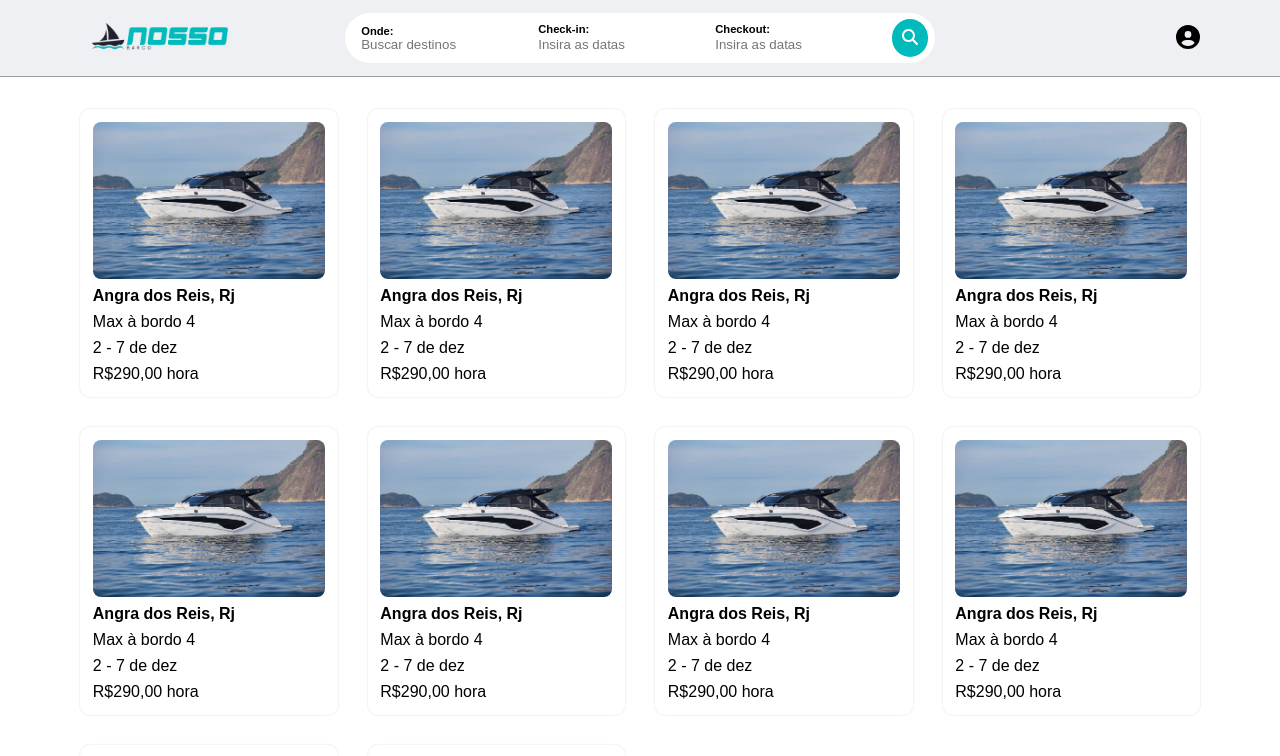
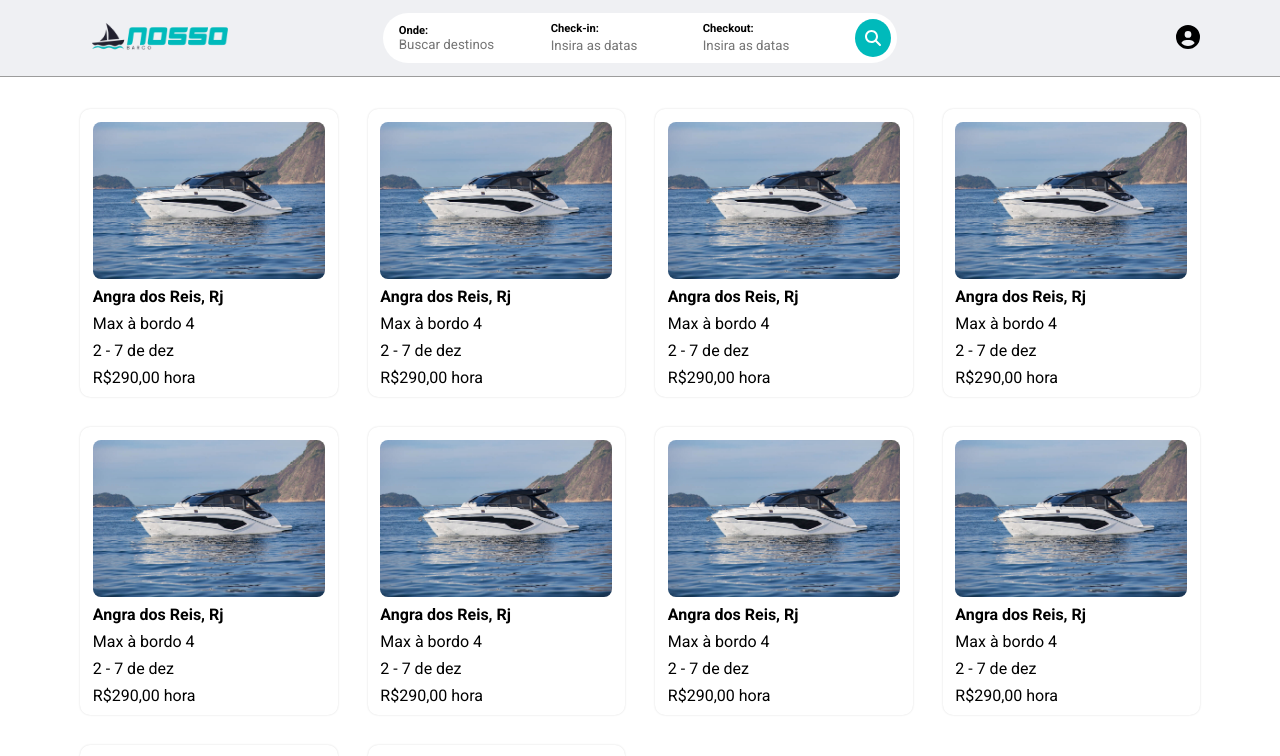
Before and after one commit to FelipeTC06/Nosso-Barco, an Angular app: page / in a window 1280 px wide. Shown: the top 756 px of the page. Built offline with nearby package versions, Linux system fonts and the light colour scheme.

Commit message:
feat: add roboto font

```diff
--- a/src/index.html
+++ b/src/index.html
@@ -1,13 +1,21 @@
 <!doctype html>
 <html lang="en">
+
 <head>
   <meta charset="utf-8">
   <title>NossoBarco</title>
   <base href="/">
   <meta name="viewport" content="width=device-width, initial-scale=1">
   <link rel="icon" type="image/png" href="favicon.png">
+  <link rel="preconnect" href="https://fonts.googleapis.com">
+  <link rel="preconnect" href="https://fonts.gstatic.com" crossorigin>
+  <link
+    href="https://fonts.googleapis.com/css2?family=Nunito:ital,wght@0,200..1000;1,200..1000&family=Roboto:ital,wght@0,100;0,300;0,400;0,500;0,700;0,900;1,100;1,300;1,400;1,500;1,700;1,900&display=swap"
+    rel="stylesheet">
 </head>
+
 <body>
   <app-root></app-root>
 </body>
+
 </html>
--- a/src/styles.scss
+++ b/src/styles.scss
@@ -1,6 +1,6 @@
 
 * {
-  font-family: sans-serif;
+  font-family: "Roboto", sans-serif;
 }
 
 html,
```
